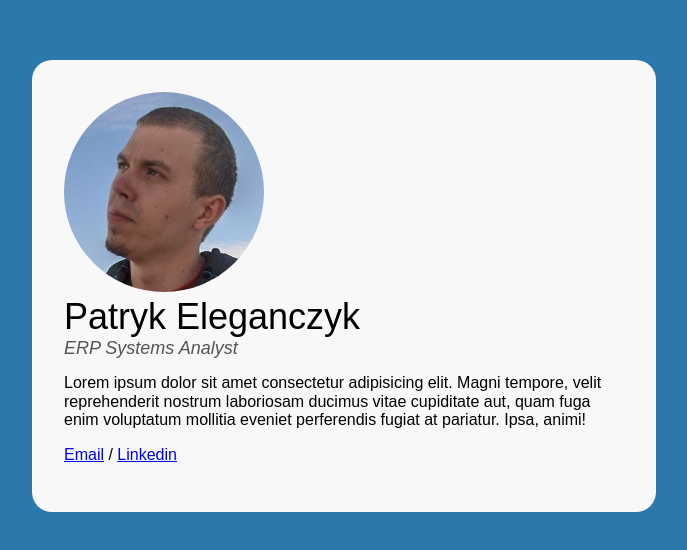
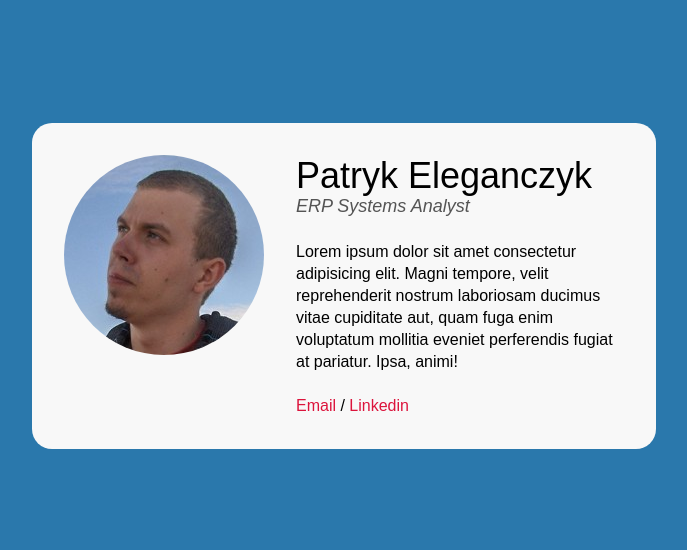
Before and after one commit to patos87/business-card, a plain HTML site: page index.html in a window 1280 px wide. Shown: the part 114-664 px from the top of the page, without its empty margins (296-983 px from the left). Drawn offline with Linux system fonts and the light colour scheme.

Commit message:
flex added

```diff
--- a/index.html
+++ b/index.html
@@ -11,24 +11,27 @@
     <main class="main">
       <article class="person">
         <img class="person__photo" src="0.jpg" alt="Patryk Eleganczyk" />
+        <div>
           <header class="person__info">
             <hi class="person__name">Patryk Eleganczyk</hi>
             <p class="person__position">ERP Systems Analyst</p>
           </header>
-        <p class="person__decription">
+          <p class="person__description person__description--with-margin">
             Lorem ipsum dolor sit amet consectetur adipisicing elit. Magni
             tempore, velit reprehenderit nostrum laboriosam ducimus vitae
-          cupiditate aut, quam fuga enim voluptatum mollitia eveniet perferendis
-          fugiat at pariatur. Ipsa, animi!
+            cupiditate aut, quam fuga enim voluptatum mollitia eveniet
+            perferendis fugiat at pariatur. Ipsa, animi!
           </p>
-        <p class="person__decription">
+          <p class="person__description">
             <a class="person__link" href="mailto:patos87@o2.pl">Email</a> /
-          <a class="person__link"
+            <a
+              class="person__link"
               href="https://www.linkedin.com/in/patryk-eleganczyk-1920a2b1/"
               target="_blank"
               >Linkedin
             </a>
           </p>
+        </div>
       </article>
     </main>
   </body>
--- a/style.css
+++ b/style.css
@@ -24,16 +24,27 @@ body {
 }
 
 .person {
-
+    display: flex;
+align-items: flex-start;
 }
 
 .person__description {
     font-size: 16px;
     line-height: 22px;
+    margin: 0;
+}
+
+.person__description--with-margin {
+    margin-bottom: 22px;
+}
+
+.person__info {
+    margin-bottom: 24px;
 }
 
 .person__link {
-
+    color: crimson;
+    text-decoration: none;
 }
 
 .person__name {
@@ -44,6 +55,7 @@ font-weight: normal;
 
 .person__photo {
     border-radius: 50%;
+    margin-right: 32px;
 }
 
 .person__position {
```
Lines whose indentation alone changed are shown as unchanged.
